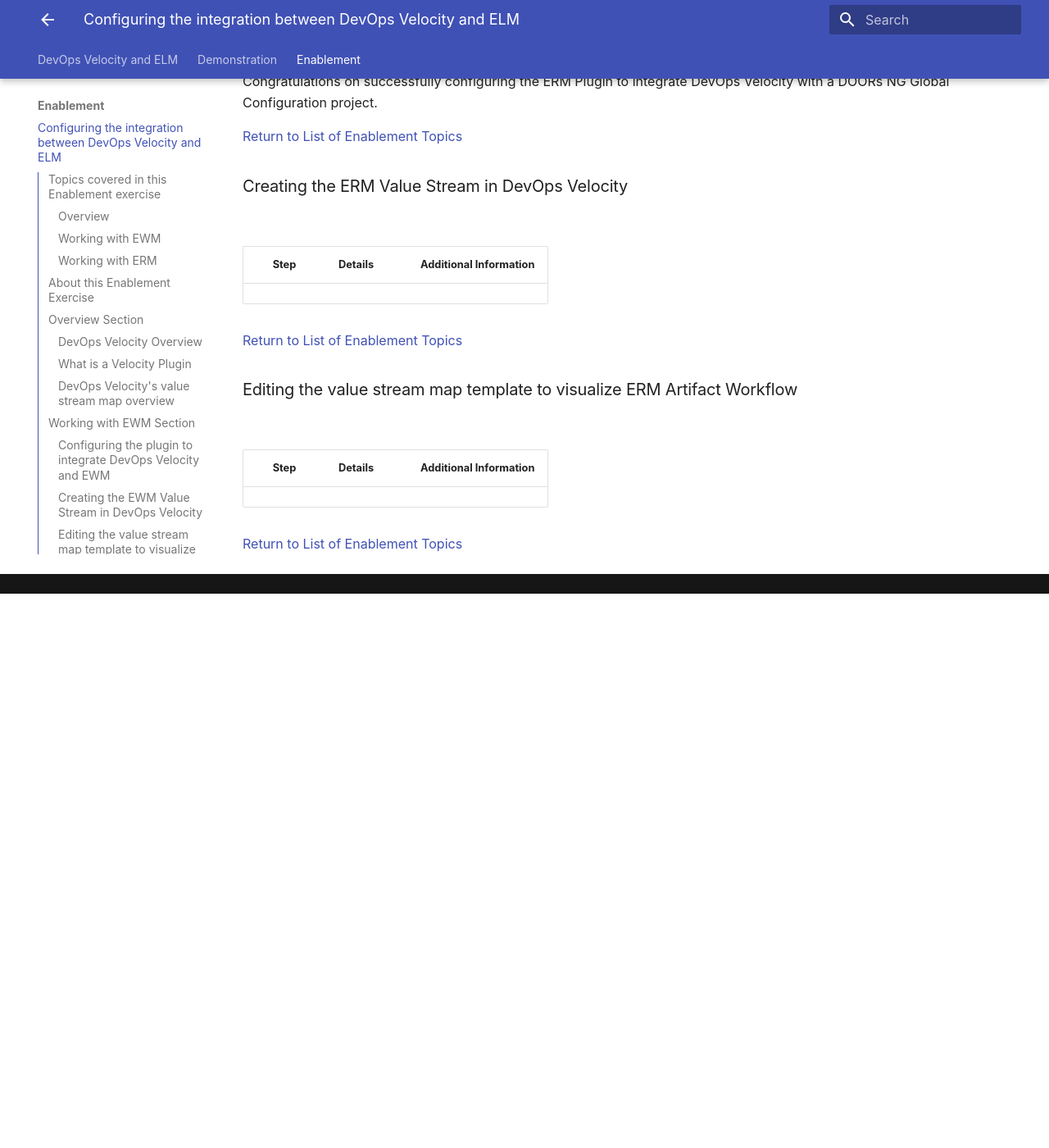
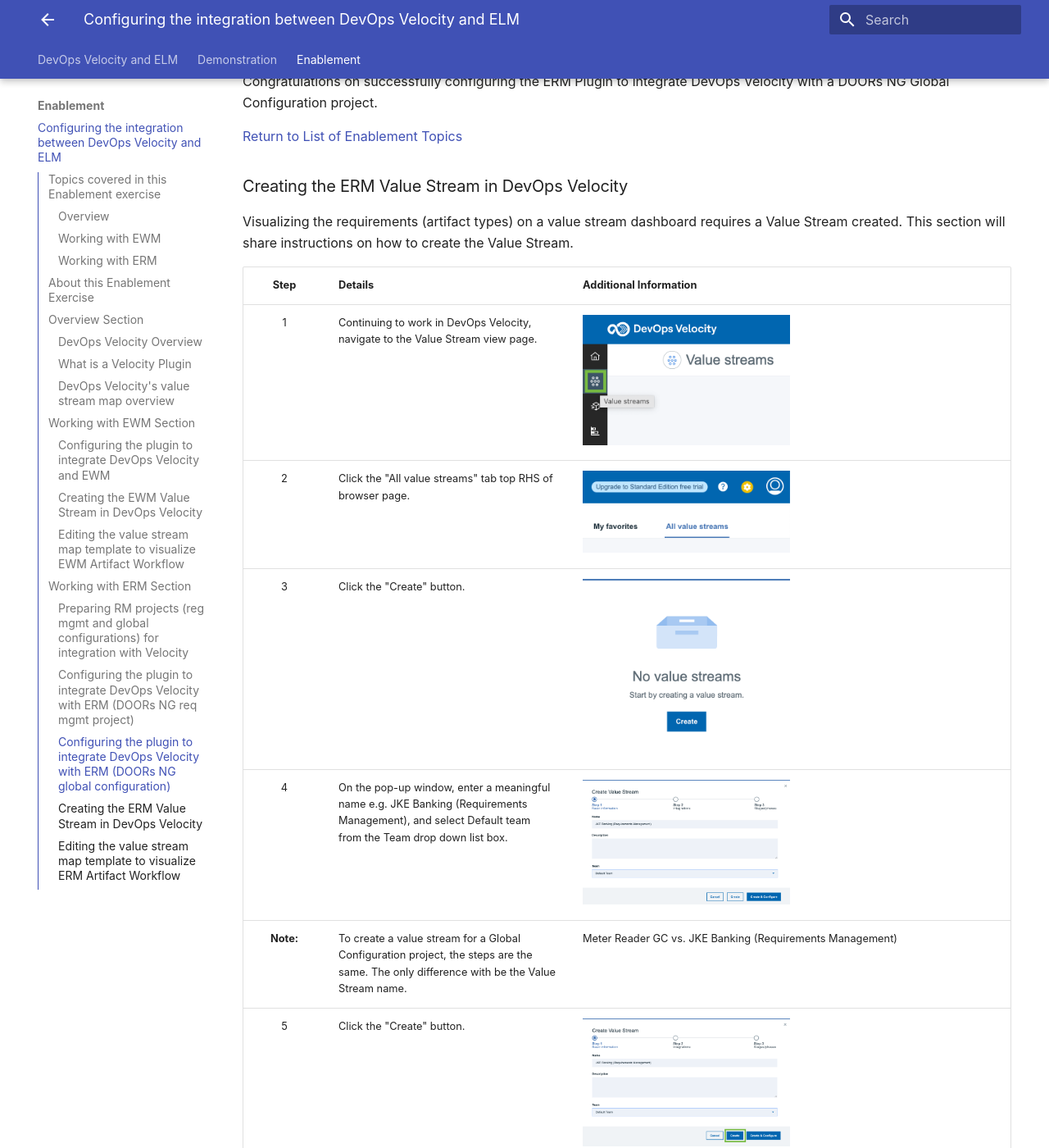
Before and after one commit to DevOpsAutomationLabs/ELM_Velocity, an MkDocs documentation site: the page built from docs/enablement/index.md, in a window 1280 px wide and 1400 px high, scrolled down 19533 px. Shown: the whole window at 82% size. Built offline with MkDocs 1.6.1 and Material for MkDocs 9.7.7, drawn with Linux system fonts in a browser that asks for light colours; before the commit the page ends 20257 px from its top, so only the background shows below that; some of the changed text lies outside the part shown.

Commit message:
ValueStreamERM

```diff
--- a/docs/enablement/index.md
+++ b/docs/enablement/index.md
@@ -281,10 +281,19 @@
 
 ### Creating the ERM Value Stream in DevOps Velocity
 
-<br/>
+Visualizing the requirements (artifact types) on a value stream dashboard requires a Value Stream created. This section will share instructions on how to create the Value Stream.
 
 | **Step** | **Details**  | **Additional Information** |
 |:-------------:|:------------- |:------------- |
+| 1 | Continuing to work in DevOps Velocity, navigate to the Value Stream view page. | <img src="media/e15.png" alt="e15" style="width:50%; height:auto;"> |
+| 2 | Click the "All value streams" tab top RHS of browser page. | <img src="media/e16.png" alt="e16" style="width:50%; height:auto;"> |
+| 3 | Click the "Create" button. | <img src="media/e17.png" alt="e17" style="width:50%; height:auto;"> |
+| 4 | On the pop-up window, enter a meaningful name e.g. JKE Banking (Requirements Management), and select Default team from the Team drop down list box. | <img src="media/e58.png" alt="e58" style="width:50%; height:auto;"> |
+| **Note:** | To create a value stream for a Global Configuration project, the steps are the same. The only difference with be the Value Stream name. | Meter Reader GC vs. JKE Banking (Requirements Management) |
+| 5 | Click the "Create" button. | <img src="media/e59.png" alt="e59" style="width:50%; height:auto;"> |
+| 6 | You should now be presented with a basic value stream visualization. | <img src="media/e60.png" alt="e60" style="width:50%; height:auto;"> |
+
+Congratulations on successfully configuring a basic DevOps Velocity value stream to visualize ERM artifacts.
 
 [Return to List of Enablement Topics](#topics-covered-in-this-enablement-exercise)
 <br/>
```
Also changed, not shown: docs/enablement/media/e58.png (added), docs/enablement/media/e59.png (added), docs/enablement/media/e60.png (added).
